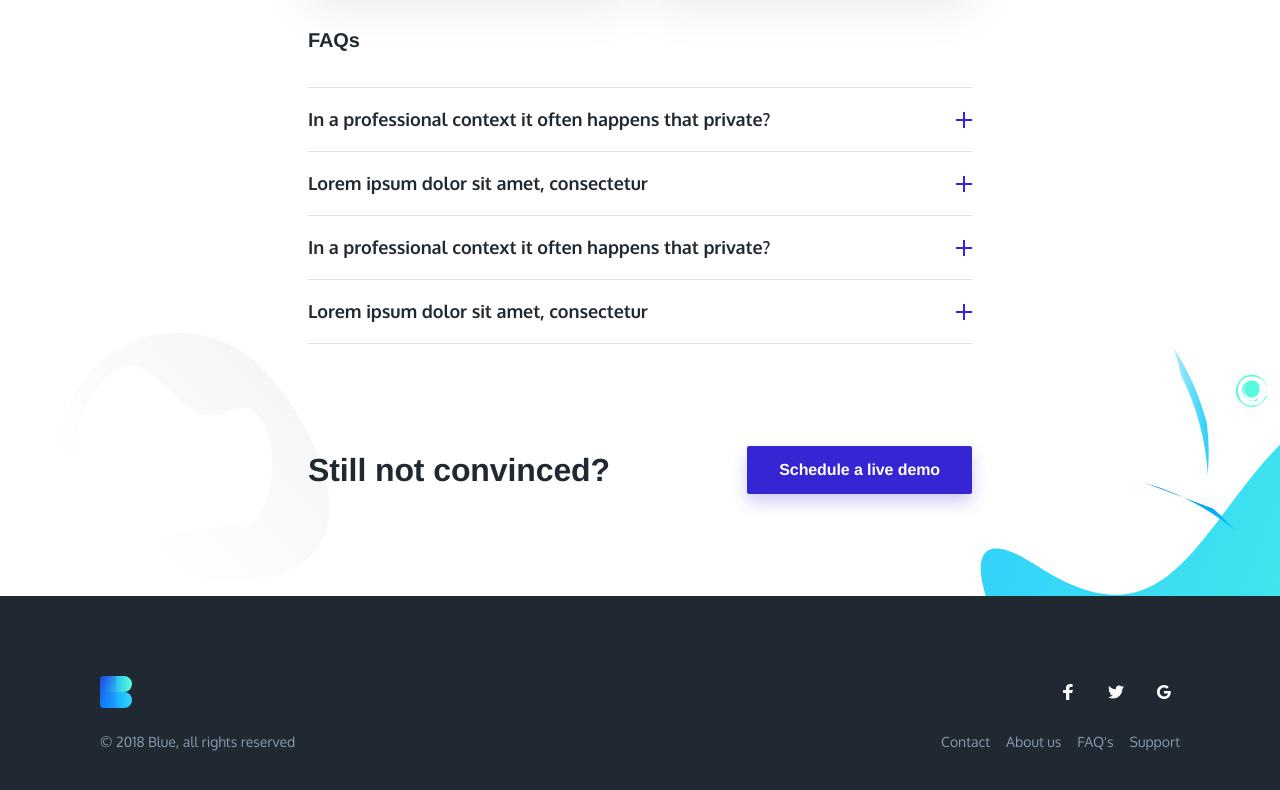
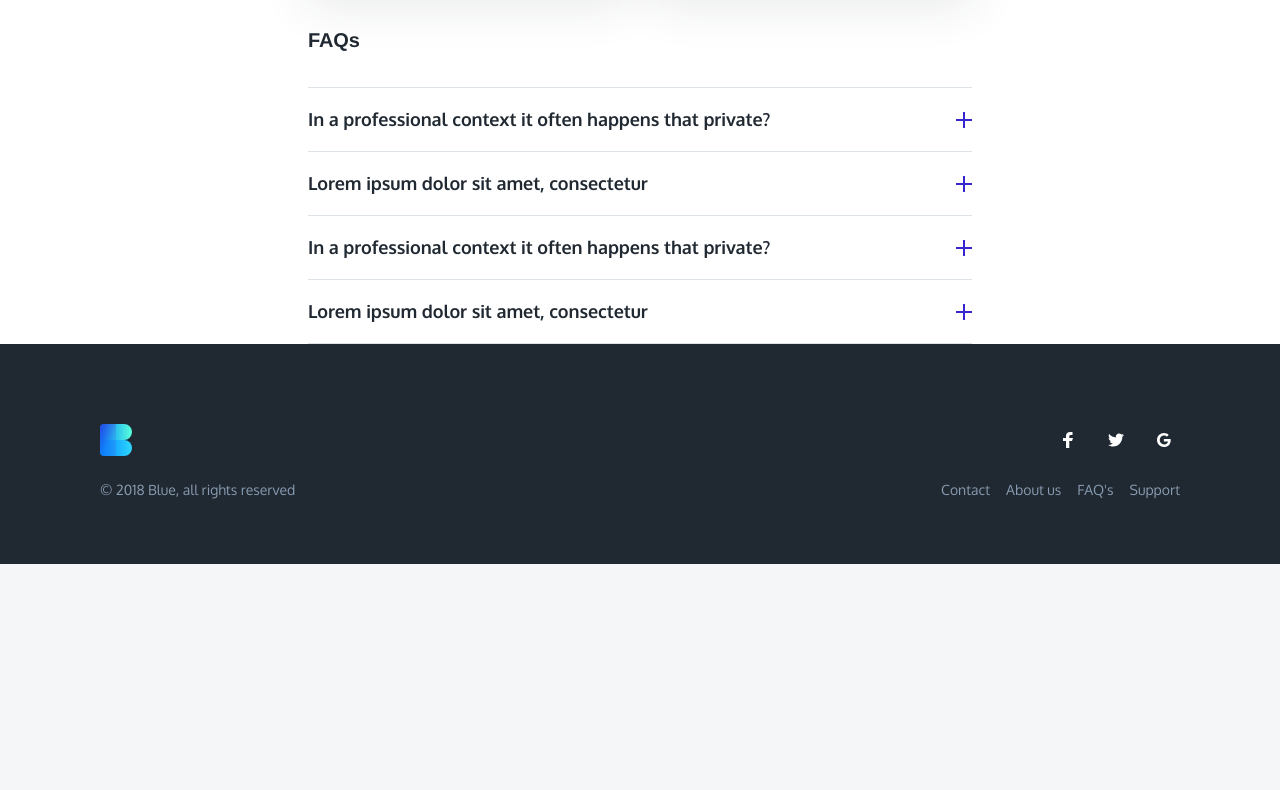
Before and after one commit to bcye/Hello-Goodbye, a website: page index.html in a window 1280 px wide. Shown: the part 2879-3669 px from the top of the page. After the commit the page ends 3443 px from the top, so only its background shows below. Drawn offline with nearby package versions, Linux system fonts and the light colour scheme; files whose address does not match are found by name.

Commit message:
remove schedule a live demo

```diff
--- a/index.html
+++ b/index.html
@@ -303,16 +303,7 @@ Next: Chat pop-up blockers. <br>
                 </div>
             </section>
 
-			<section class="cta section">
-				<div class="container">
-					<div class="cta-inner section-inner is-revealing">
-						<h3 class="section-title mt-0">Still not convinced?</h3>
-						<div class="cta-cta">
-							<a class="button button-primary button-shadow" href="#">Schedule a live demo</a>
-						</div>
-					</div>
-				</div>
-			</section>
+
         </main>
 
         <footer class="site-footer">
```
